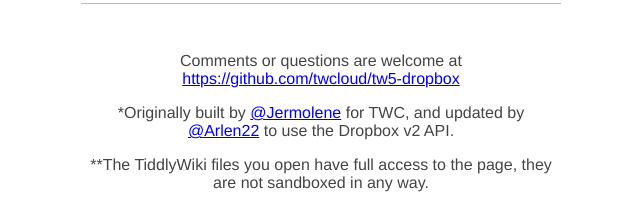
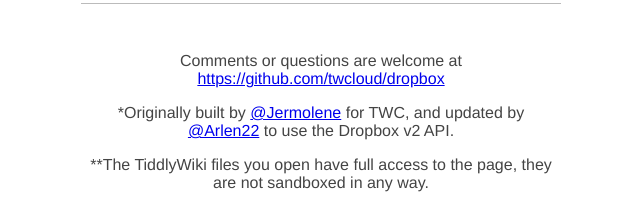
Before and after one commit to twcloud/dropbox, a website: page index.html in a window 1280 px wide. Shown: the part 797-1011 px from the top of the page, 319-959 px from the left. Drawn offline with nearby package versions, Linux system fonts and the light colour scheme.

Commit message:
change link to github

```diff
--- a/index.html
+++ b/index.html
@@ -249,7 +249,7 @@
 		<div id="twits-footer">
 			<p>
 				Comments or questions are welcome at
-				<a href="https://github.com/twcloud/tw5-dropbox">https://github.com/twcloud/tw5-dropbox</a>
+				<a href="https://github.com/twcloud/dropbox">https://github.com/twcloud/dropbox</a>
 			</p>
 			<p>
 				*Originally built by <a href="http://twitter.com/Jermolene">@Jermolene</a> for TWC, and updated by <a href="https://github.com/Arlen22">@Arlen22</a>				to use the Dropbox v2 API.
```
